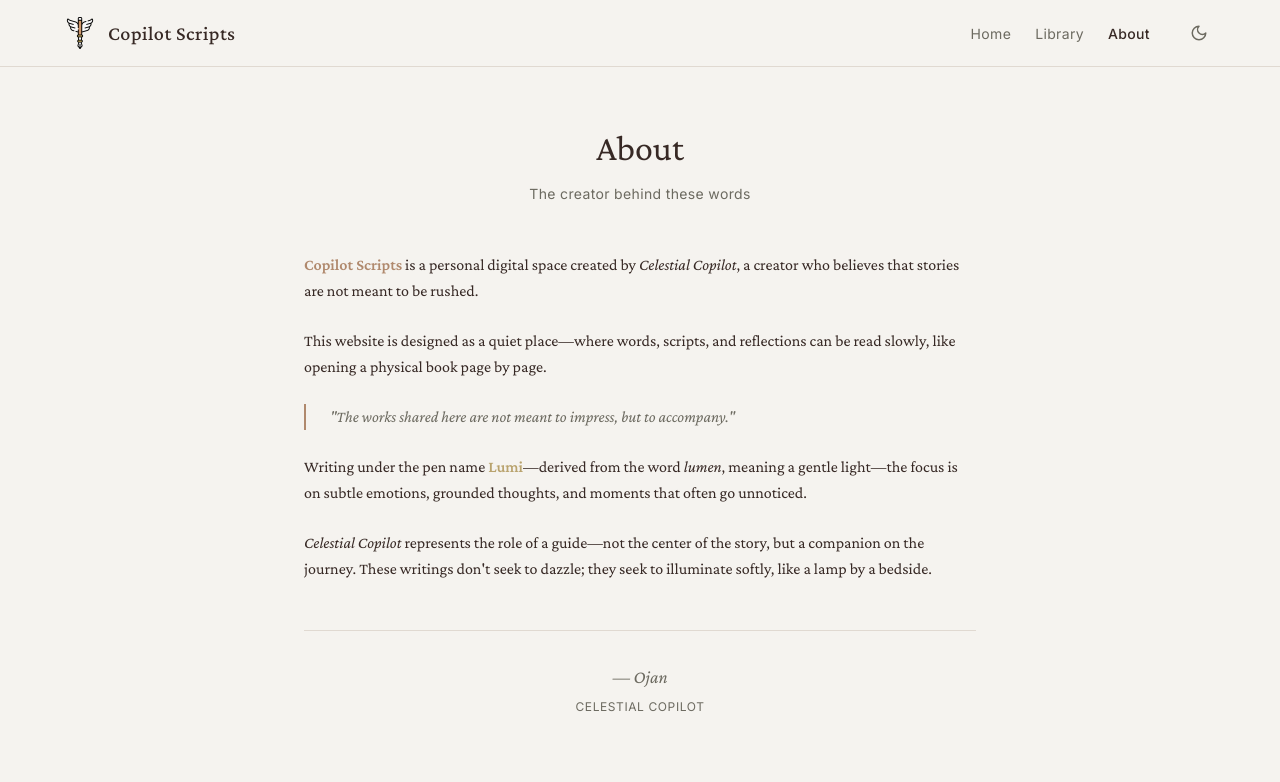
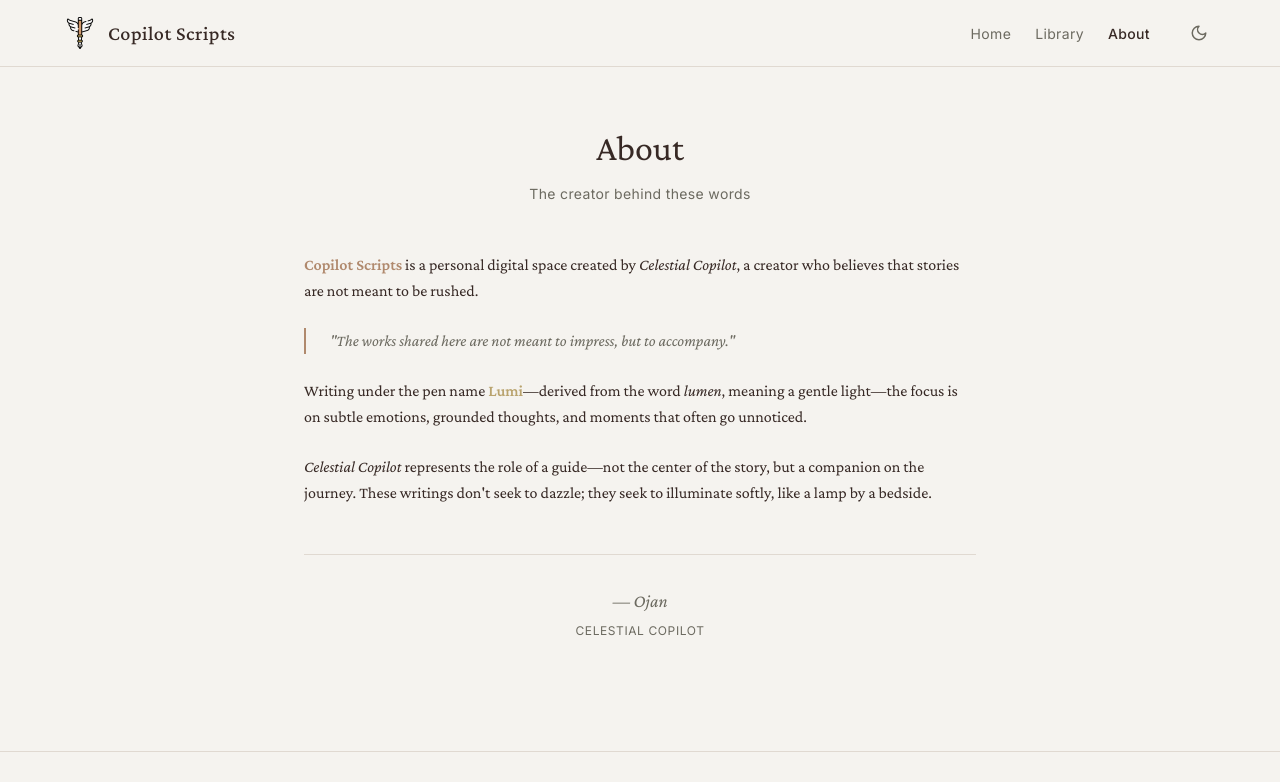
Before and after one commit to fanzaojanghao0410/lumi-s-bookshelf, a React (Vite) app: page /about in a window 1280 px wide. Shown: the top 782 px of the page. Built offline with nearby package versions, Linux system fonts and the light colour scheme; the HTML template or start-up script is replaced by a standard one.

Commit message:
Update About.tsx

```diff
--- a/src/pages/About.tsx
+++ b/src/pages/About.tsx
@@ -22,11 +22,6 @@ const About = () => {
                 <strong className="text-accent">Copilot Scripts</strong> is a personal digital space
                 created by <em>Celestial Copilot</em>, a creator who believes that stories are not
                 meant to be rushed.
-              </p>
-
-              <p>
-                This website is designed as a quiet place—where words, scripts, and reflections
-                can be read slowly, like opening a physical book page by page.
               </p>
 
               <div className="border-l-2 border-accent pl-6 my-8">
```
